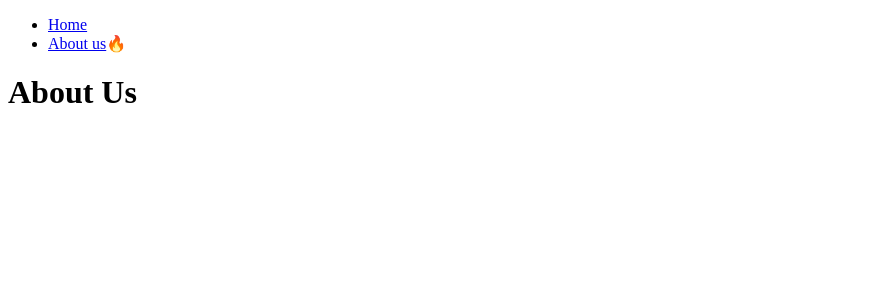
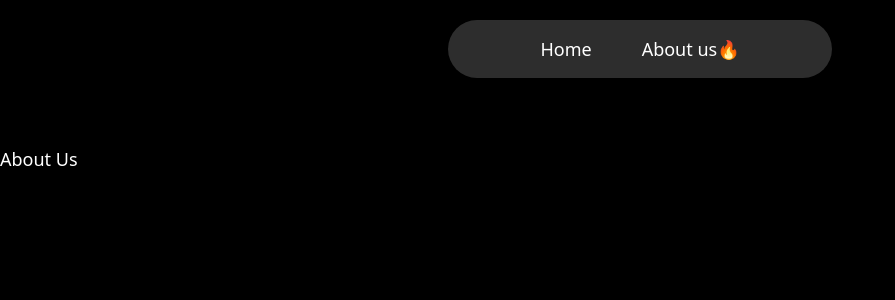
Before and after one commit to schae44/movie-app, a Next.js app: page /about-us in a window 1280 px wide. Shown: the top 300 px of the page, without its empty margins (0-895 px from the left). Built offline with nearby package versions, Linux system fonts and the light colour scheme.

Commit message:
homepage CSS implemented

```diff
--- a/app/layout.tsx
+++ b/app/layout.tsx
@@ -1,3 +1,4 @@
+import "../styles/global.css";
 import Navigation from "../components/navigation";
 
 export const metadata = {
--- a/components/navigation.tsx
+++ b/components/navigation.tsx
@@ -2,11 +2,12 @@
 
 import Link from "next/link";
 import { usePathname } from "next/navigation";
+import styles from "../styles/navigation.module.css";
 
 export default function Navigation() {
   const path = usePathname();
   return (
-    <nav>
+    <nav className={styles.nav}>
       <ul>
         <li>
           <Link href="/">Home</Link> {path === "/" ? "🔥" : ""}
--- /dev/null
+++ b/styles/global.css
@@ -0,0 +1,142 @@
+html,
+body,
+div,
+span,
+applet,
+object,
+iframe,
+h1,
+h2,
+h3,
+h4,
+h5,
+h6,
+p,
+blockquote,
+pre,
+a,
+abbr,
+acronym,
+address,
+big,
+cite,
+code,
+del,
+dfn,
+em,
+img,
+ins,
+kbd,
+q,
+s,
+samp,
+small,
+strike,
+strong,
+sub,
+sup,
+tt,
+var,
+b,
+u,
+i,
+center,
+dl,
+dt,
+dd,
+ol,
+ul,
+li,
+fieldset,
+form,
+label,
+legend,
+table,
+caption,
+tbody,
+tfoot,
+thead,
+tr,
+th,
+td,
+article,
+aside,
+canvas,
+details,
+embed,
+figure,
+figcaption,
+footer,
+header,
+hgroup,
+menu,
+nav,
+output,
+ruby,
+section,
+summary,
+time,
+mark,
+audio,
+video {
+  margin: 0;
+  padding: 0;
+  border: 0;
+  font-size: 100%;
+  font: inherit;
+  vertical-align: baseline;
+}
+/* HTML5 display-role reset for older browsers */
+article,
+aside,
+details,
+figcaption,
+figure,
+footer,
+header,
+hgroup,
+menu,
+nav,
+section {
+  display: block;
+}
+body {
+  line-height: 1;
+}
+ol,
+ul {
+  list-style: none;
+}
+blockquote,
+q {
+  quotes: none;
+}
+blockquote:before,
+blockquote:after,
+q:before,
+q:after {
+  content: "";
+  content: none;
+}
+table {
+  border-collapse: collapse;
+  border-spacing: 0;
+}
+
+body {
+  padding-top: 150px;
+  font-family: system-ui, -apple-system, BlinkMacSystemFont, "Segoe UI", Roboto,
+    Oxygen, Ubuntu, Cantarell, "Open Sans", "Helvetica Neue", sans-serif;
+  background-color: black;
+  color: white;
+  font-size: 18px;
+}
+
+a {
+  color: inherit;
+  text-decoration: none;
+}
+
+a:hover {
+  text-decoration: underline;
+}
--- /dev/null
+++ b/styles/navigation.module.css
@@ -0,0 +1,28 @@
+.nav {
+  background-color: #2d2d2d;
+  position: fixed;
+  width: 30%;
+  margin: 0 auto;
+  top: 20px;
+  border-radius: 50px;
+  padding: 20px 0px;
+  left: 50%;
+  z-index: 10;
+  transform: translateX(-50%);
+}
+
+.nav ul {
+  display: flex;
+  justify-content: center;
+  gap: 50px;
+}
+
+.nav ul li {
+  list-style: none;
+  transform: none;
+  transition: all 0.1s ease-in-out;
+}
+
+.nav ul li:hover {
+  transform: scale(1.05);
+}
```
Also changed, not shown: app/(home)/page.tsx (+9 -5 lines), components/movie.tsx (added, +24 -0 lines), styles/home.module.css (added, +8 -0 lines), styles/movie.module.css (added, +26 -0 lines).
